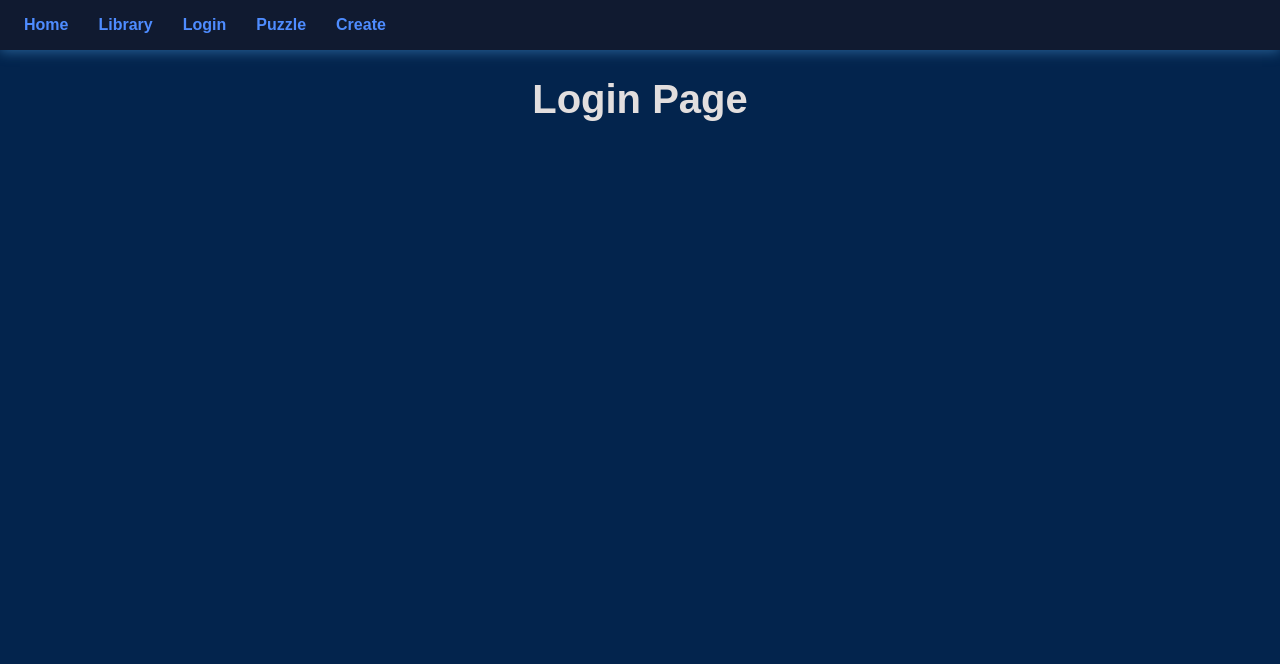
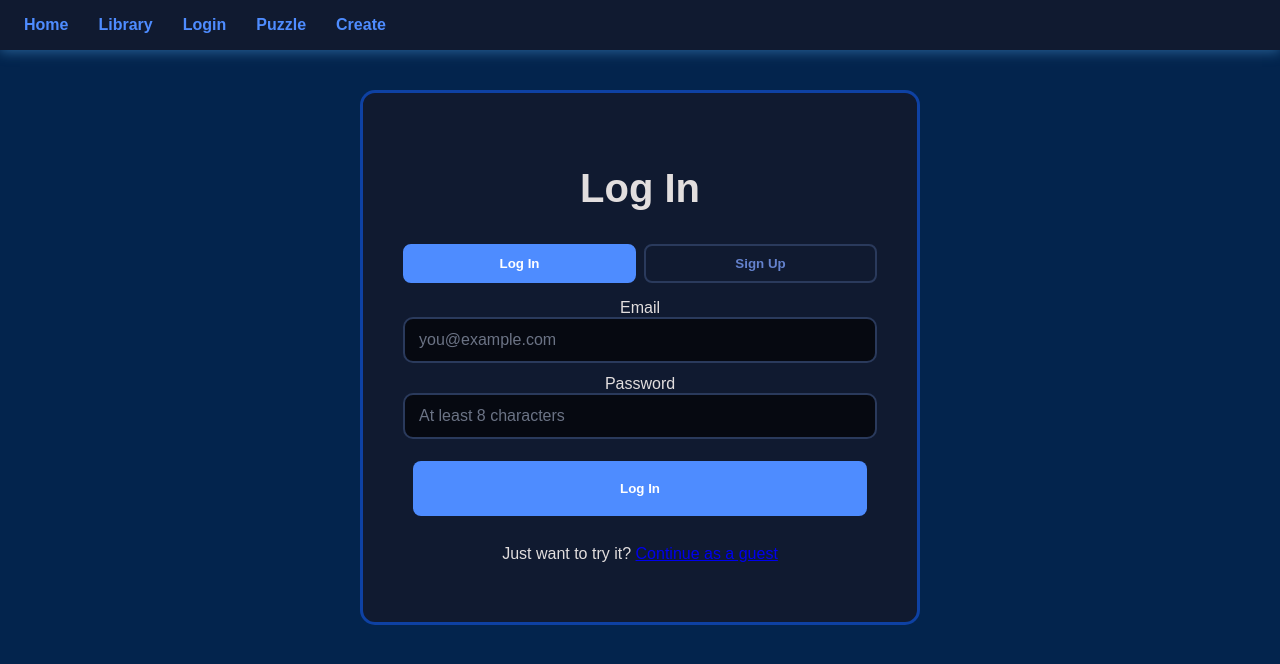
Before and after one commit to ShamsRary/CSCI-49900-Capstone-Group-6, a React (Vite) app in the folder web-ui/: page /login in a window 1280 px wide. Shown: the top 664 px of the page. Built offline with nearby package versions, Linux system fonts and the light colour scheme.

Commit message:
no hints for answered questions, login page

```diff
--- a/web-ui/src/index.css
+++ b/web-ui/src/index.css
@@ -241,7 +241,7 @@ input:focus {
   grid-template-columns: 1fr 1fr;
   grid-template-rows: minmax(0, 1fr);
   gap: 16px;
-  padding: 20px;
+  padding: 10px 20px 20px;
   height: calc(100vh - 130px);
 }
 
@@ -320,6 +320,7 @@ input:focus {
   .puzzle-layout {
     grid-template-columns: 1fr;
     height: auto;
+    padding: 16px 20px 20px;
   }
   .puzzle-cube {
     height: 60vh;
@@ -372,7 +373,8 @@ input:focus {
   display: grid;
   grid-template-columns: 1fr 1fr;
   gap: 16px;
-  padding: 10px 20px 0;   /* same side padding as .puzzle-layout, so the halves line up */
+  padding: 10px 16px;
+  margin: 16px 20px 0;
 }
 
 /* Each half: a card with its contents in a row */
@@ -380,8 +382,6 @@ input:focus {
   display: flex;
   align-items: center;
   gap: 16px;
-  margin: 0;
-  padding: 10px 16px;
   min-width: 0;
 }
 
@@ -453,3 +453,52 @@ input:focus {
   margin: 0;
   text-align: left;
 }
+
+
+/*  Login / Sign up page  */
+
+.auth-card {
+  max-width: 560px;
+  margin: 40px auto;
+  padding: 40px;
+}
+
+/* The Log In / Sign Up tabs, side by side */
+.auth-tabs {
+  display: flex;
+  gap: 8px;
+  margin-bottom: 16px;
+}
+
+.auth-tab {
+  flex: 1;
+  background: transparent;
+  color: #6482cd;
+  border: 2px solid #2a3a5c;
+  border-radius: 8px;
+  padding: 10px;
+  font-weight: 600;
+  cursor: pointer;
+}
+
+.auth-tab:hover {
+  border-color: #4e8cff;
+}
+
+/* The tab that's showing */
+.auth-tab-active {
+  background: #4e8cff;
+  border-color: #4e8cff;
+  color: #ffffff;
+}
+
+/* Boxes stacked with space between them */
+.auth-form {
+  display: flex;
+  flex-direction: column;
+  gap: 12px;
+}
+
+.auth-form input {
+  width: 100%;
+}
--- a/web-ui/src/pages/Login.jsx
+++ b/web-ui/src/pages/Login.jsx
@@ -1,5 +1,159 @@
+import { useState } from "react";
+import { Link } from "react-router-dom";
+
 function Login() {
-    return <h1>Login Page</h1>;
+
+    // memory 1: which tab is showing, "login" or "signup"
+    const [mode, setMode] = useState("login");
+
+    // memory 2-5: what the player typed in each box
+    const [username, setUsername] = useState("");
+    const [email, setEmail] = useState("");
+    const [password, setPassword] = useState("");
+    const [confirm, setConfirm] = useState("");
+
+    // memory 6-7: a red error message and a green success message ("" = none)
+    const [error, setError] = useState("");
+    const [message, setMessage] = useState("");
+
+    // Runs when the player clicks a tab.
+    // It also clears old messages so they don't follow the player to the other tab.
+    function switchMode(newMode) {
+        setMode(newMode);
+        setError("");
+        setMessage("");
+    }
+
+    // Runs when the player clicks the button or presses Enter.
+    function handleSubmit(e) {
+        // A form normally reloads the whole page when submitted.
+        // This line stops that, so React stays in control.
+        e.preventDefault();
+        setMessage("");
+
+        // Check the boxes one at a time.
+        // "return" stops the function at the first problem found.
+        if (mode === "signup" && !username.trim()) {
+            setError("Enter a username.");
+            return;
+        }
+        if (!email.includes("@")) {
+            setError("Enter a valid email address.");
+            return;
+        }
+        if (password.length < 8) {
+            setError("Password must be at least 8 characters.");
+            return;
+        }
+        if (mode === "signup" && password !== confirm) {
+            setError("The passwords don't match.");
+            return;
+        }
+        setError("");
+
+        // Backend not connected yet, so just report success for now.
+        // Don't log the password, even while testing.
+        console.log("Ready to send to backend:", { mode, email });
+        setMessage(mode === "login" ? "Logged in! (backend coming soon)" : "Account created! (backend coming soon)");
+    }
+
+    return (
+        <section>
+            <div className="card auth-card">
+
+                {/* the title changes with the tab */}
+                <h1>{mode === "login" ? "Log In" : "Sign Up"}</h1>
+
+                {/* the two tabs. type="button" stops them from submitting the form.
+                    "auth-tab-active" is added only to the tab that's showing. */}
+                <div className="auth-tabs">
+                    <button
+                        type="button"
+                        className={"auth-tab" + (mode === "login" ? " auth-tab-active" : "")}
+                        onClick={() => switchMode("login")}
+                    >
+                        Log In
+                    </button>
+                    <button
+                        type="button"
+                        className={"auth-tab" + (mode === "signup" ? " auth-tab-active" : "")}
+                        onClick={() => switchMode("signup")}
+                    >
+                        Sign Up
+                    </button>
+                </div>
+
+
+
+
+        <form className="auth-form" onSubmit={handleSubmit} noValidate>
+
+                {/* form */}
+                {mode === "signup" && (
+                    <div className="auth-field">
+                        <label htmlFor="username">Username</label>
+
+                        <input
+                            id="username"
+                            type="text"
+                            placeholder="e.g. crossy_fan"
+                            value={username}
+                            onChange={(e) => setUsername(e.target.value)}
+                        />
+                    </div>
+                )}
+
+                <div className="auth-field">
+                    <label htmlFor="email">Email</label>
+                    <input
+                        id="email"
+                        type="email"
+                        placeholder="you@example.com"
+                        value={email}
+                        onChange={(e) => setEmail(e.target.value)}
+                    />
+                </div>
+
+                <div className="auth-field">
+                    <label htmlFor="password">Password</label>
+                    <input
+                        id="password"
+                        type="password"
+                        placeholder="At least 8 characters"
+                        value={password}
+                        onChange={(e) => setPassword(e.target.value)}
+                    />
+                </div>
+
+                {mode === "signup" && (
+                    <div className="auth-field">
+                        <label htmlFor="confirm">Confirm password</label>
+                        <input
+                            id="confirm"
+                            type="password"
+                            placeholder="Type it again"
+                            value={confirm}
+                            onChange={(e) => setConfirm(e.target.value)}
+                        />
+                    </div>
+                )}
+
+                {error && <p role="alert" className="feedback-wrong">{error}</p>}
+                {message && <p className="feedback-correct">{message}</p>}
+
+                <button type="submit" className="btn">
+                    {mode === "login" ? "Log In" : "Create Account"}
+                </button>
+            </form>
+
+                {/* players can use the site without an account */}
+                <p>
+                    Just want to try it?  <Link to="/create"> Continue as a guest</Link>
+                </p>
+
+            </div>
+        </section>
+    );
 }
 
 export default Login;
--- a/web-ui/src/pages/Puzzle.jsx
+++ b/web-ui/src/pages/Puzzle.jsx
@@ -125,7 +125,7 @@ export default function Scene() {
     function checkAnswer() {
 
         if(clean(answer) === clean(selectedQuestion.answer)) {
-        setFeedback("correct!");
+        setFeedback("correct");
 
 
         // save this question as answered, unless it's already in the list
@@ -167,6 +167,8 @@ export default function Scene() {
     const ringFilled = (answered.length / questions.length) * ringLength;
     // ringFilled is the part of that length to color in, based on how many are answered.
 
+    const alreadyAnswered = selectedQuestion && answered.includes(selectedQuestion.number);
+
     return (
 
         <section>
@@ -175,7 +177,7 @@ export default function Scene() {
             {generationError && <p role="alert" className="feedback-wrong">Could not generate the puzzle: {generationError}</p>}
 
             {/*hint button & progress */}
-            <div className="puzzle-topbar ">
+            <div className="puzzle-topbar card">
 
             <div className="topbar-card">
                 <svg className="progress-ring" viewBox="0 0 56 56" role="img"
@@ -201,8 +203,6 @@ export default function Scene() {
                 <p className="progress-text">{answered.length} of {questions.length} questions answered</p>
             </div>
 
-
-
             <div className="topbar-card">
 
                 {/* disabled means greyed out and unclickable. It's disabled until a question is selected. */}
@@ -212,11 +212,14 @@ export default function Scene() {
 
                 {/* Shows the hint if there is one. Otherwise shows a short instruction. */}
                 <p className="hint-text">
-                    {hint !== ""
+
+                    {alreadyAnswered ? "Already answered."
+                    : hint !== ""
                         ? hint
                         : selectedQuestion
                             ? "Click Hint for a clue."
-                            : "Select a question to get a hint."}
+                            : "Select a question to get a hint."
+                    }
                 </p>
             </div>
             </div>
```
